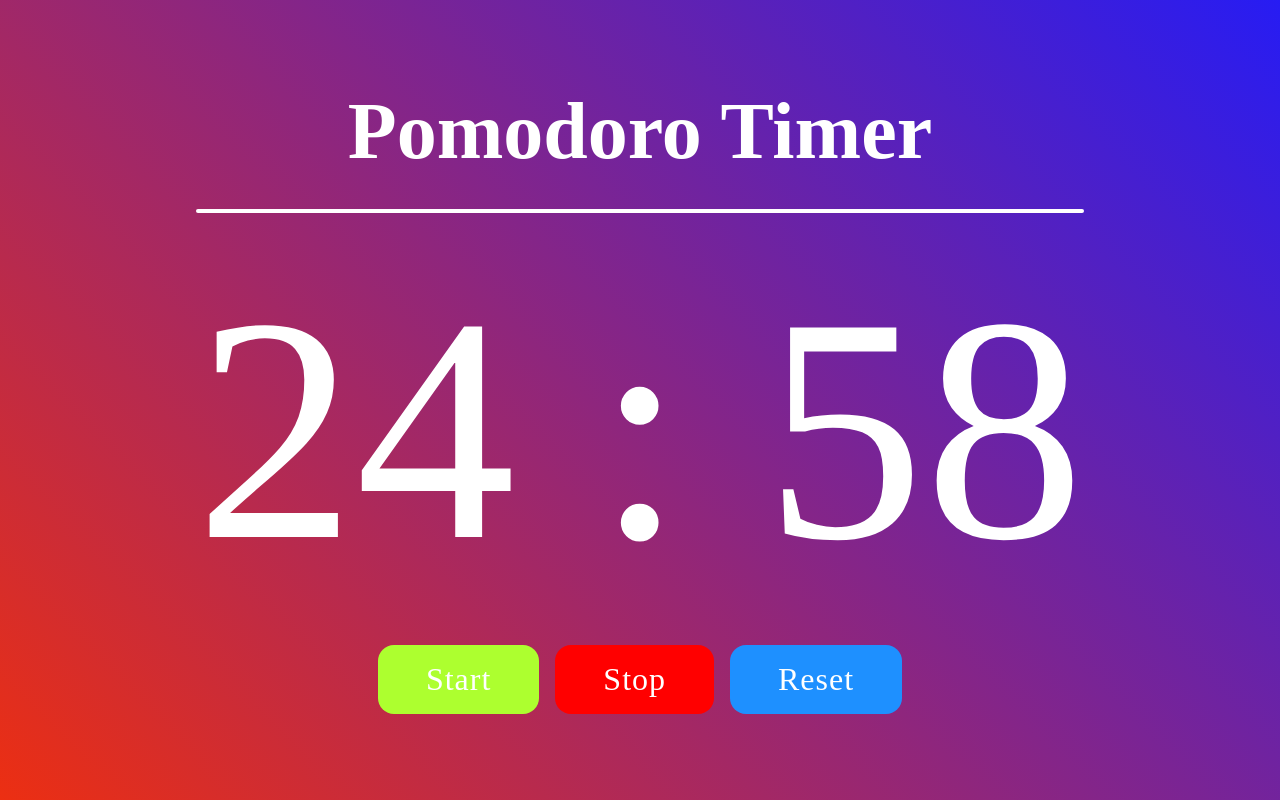
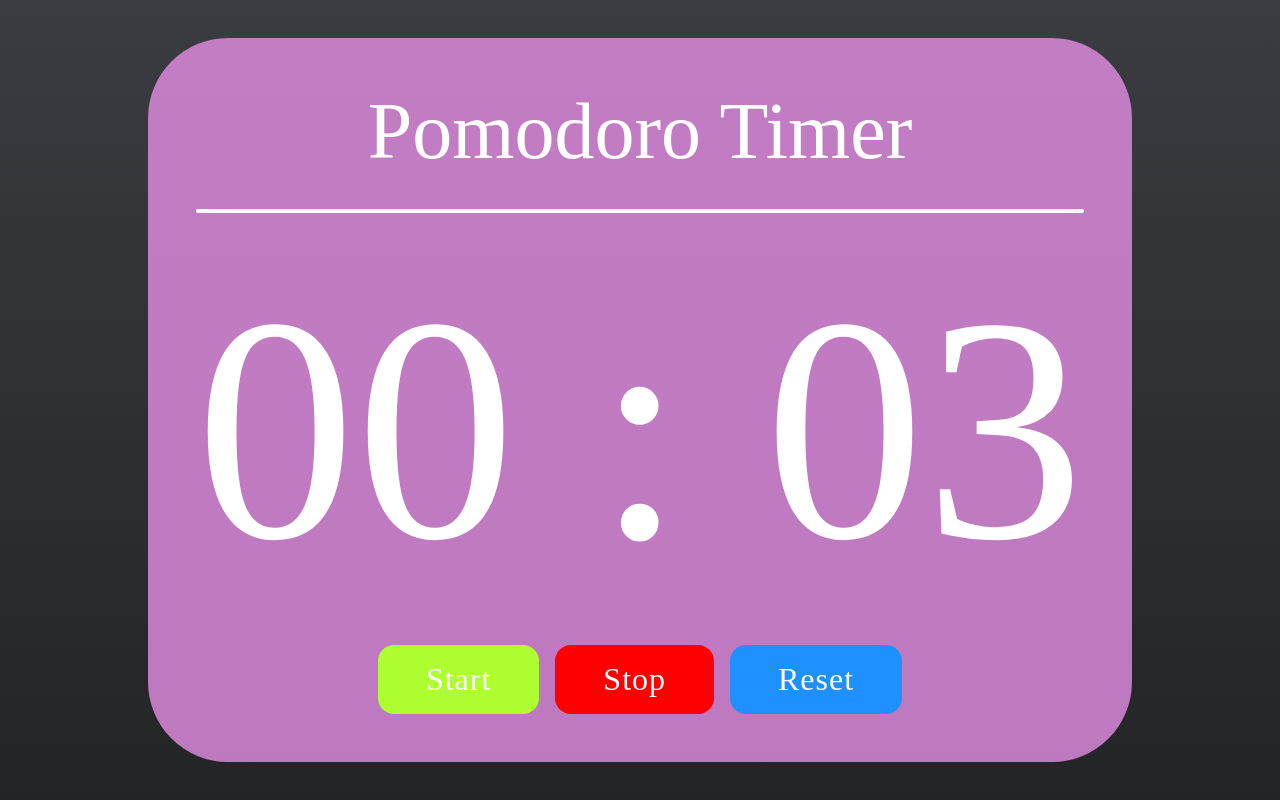
Before and after one commit to Gotsgamer/pomodorotimer, a plain HTML site: page index.html in a window 1280 px wide. Both pictures are taken after a click on the button "Start". Drawn offline with Linux system fonts and the light colour scheme; files whose address does not match are found by name.

Commit message:
Add files via upload
this is the final change the timer should be done with this

```diff
--- a/css/style.css
+++ b/css/style.css
@@ -2,15 +2,15 @@
   margin: 0;
   padding: 0;
   box-sixing: borderbox;
-  font-family: "A Love of Thunder";
+  font-family: "Fonarto Regular", Serif;
 
 }
 
 body{
   min-height: 100vh;
   background: linear-gradient(
-  -135deg,
-  rgb(39, 28, 243), #ec2f12);
+  180deg,
+  rgb(58, 60, 65), #232425);
   display: flex;
   align-items: center;
   justify-content: center;
@@ -21,11 +21,16 @@ body{
   align-items: center;
   justify-content: center;
   gap: 2em;
+  background-color: rgba(229, 142, 230, .8);
+  padding: 3em 3em;
+  border-radius: 5em;
+  border: none;
 }
 
 .title{
   color: white;
   font-size: 5em;
+  font-weight: lighter;
 }
 
 hr{
@@ -53,6 +58,11 @@ button{
   padding: 0.5em 1.5em;
   border-radius: 0.5em;
   border: none;
+  cursor: 8;
+  transition: 0.2s ease-in-out;
+}
+button:hover{
+  transform: translateY(-10px);
 }
 
 #start{
--- a/js/app.js
+++ b/js/app.js
@@ -3,10 +3,15 @@ const start = document.getElementById("start");
 const stop = document.getElementById("stop");
 const reset = document.getElementById("reset");
 
-let timeLeft = 1500
+let timeLeft = 5
 let interval;
 let breaktime = 0; //the intention of this is to start a 5min timer AFTER the 25 min timer
 let barrier = 0; //this literally only exits bsc if you spam the start button it increases the amount the time left is decreased per click and idk how to fix it
+
+// i set these up bsc I decided that inverted the colors on break time is just a cool idea :)
+const body = document.body;
+const container = document.querySelector(".container");
+
 
 const shorttimer = () => {
   clearInterval(interval);
@@ -15,6 +20,9 @@ const shorttimer = () => {
   barrier = 0
   alert("breaktime!");
   breaktime = 0
+  body.style.background = "linear-gradient(-135deg, #E58EE6CC, #E58EE6CC)";
+  container.style.backgroundColor = "#232425FF";
+
 }
 const longtimer = () => {
   clearInterval(interval);
@@ -23,6 +31,8 @@ const longtimer = () => {
   barrier = 0
   alert("GRIND TIME BABYYYY!");
   breaktime = 1
+  body.style.background = "linear-gradient(-135deg, #3A3C41FF, #232425FF)";
+  container.style.backgroundColor = "#E58EE6CC";
 }
 
 const blocker = () => {
@@ -91,3 +101,11 @@ const resetTimer = () => {
 start.addEventListener("click", startTimer);
 stop.addEventListener("click", stopTimer);
 reset.addEventListener("click",resetTimer);
+
+// ngl, making that barrier was difficult, in application its simple but
+//what I realized with variables like this the more you rely on them
+//the more debugging you have to do
+//like whne I added the time switching I had to change how my barrier
+//varible acted in response.
+//while my variable usage did work in this attempt its not scalealbe
+//I need to find out how I can find inbuilt elements or keywords that do what I want that way I don't need vairables.
```
